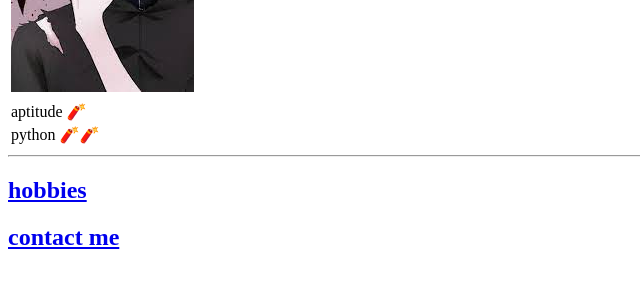
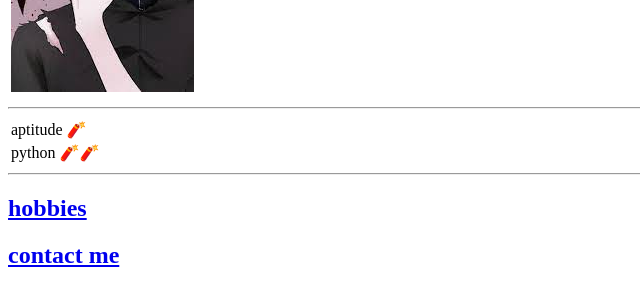
Before and after one commit to RajatDhanik/cv, a plain HTML site: page index.html in a window 1280 px wide. Shown: the part 194-500 px from the top of the page, without its empty margins (0-640 px from the left). Drawn offline with Linux system fonts and the light colour scheme.

Commit message:
Update index.html

```diff
--- a/index.html
+++ b/index.html
@@ -2,18 +2,20 @@
 <html lang="en" dir="ltr">
   <head>
     <meta charset="utf-8">
-    <title>rajat's persaonal site</title>
+    <title>rajat's personal site</title>
   </head>
   <body>
     <table>
       <tr>
         <td><img src="profile.jpg" alt="profile finger"></td>
-        <td><h1>Rajat singh</h1>
-        <p><em>the founder of <a href="his dreams.html"><strong>his dreams</strong></a></em></p>
+        <td>
+           <h1>Rajat singh</h1>
+           <p><em>the founder of <a href="his dreams.html"><strong>his dreams</strong></a></em></p>
         </td>
       </tr>
     </table>
-     <table>
+    <hr>
+    <table>
        <tr>
          <td>aptitude 🧨</td>
        </tr>
```
